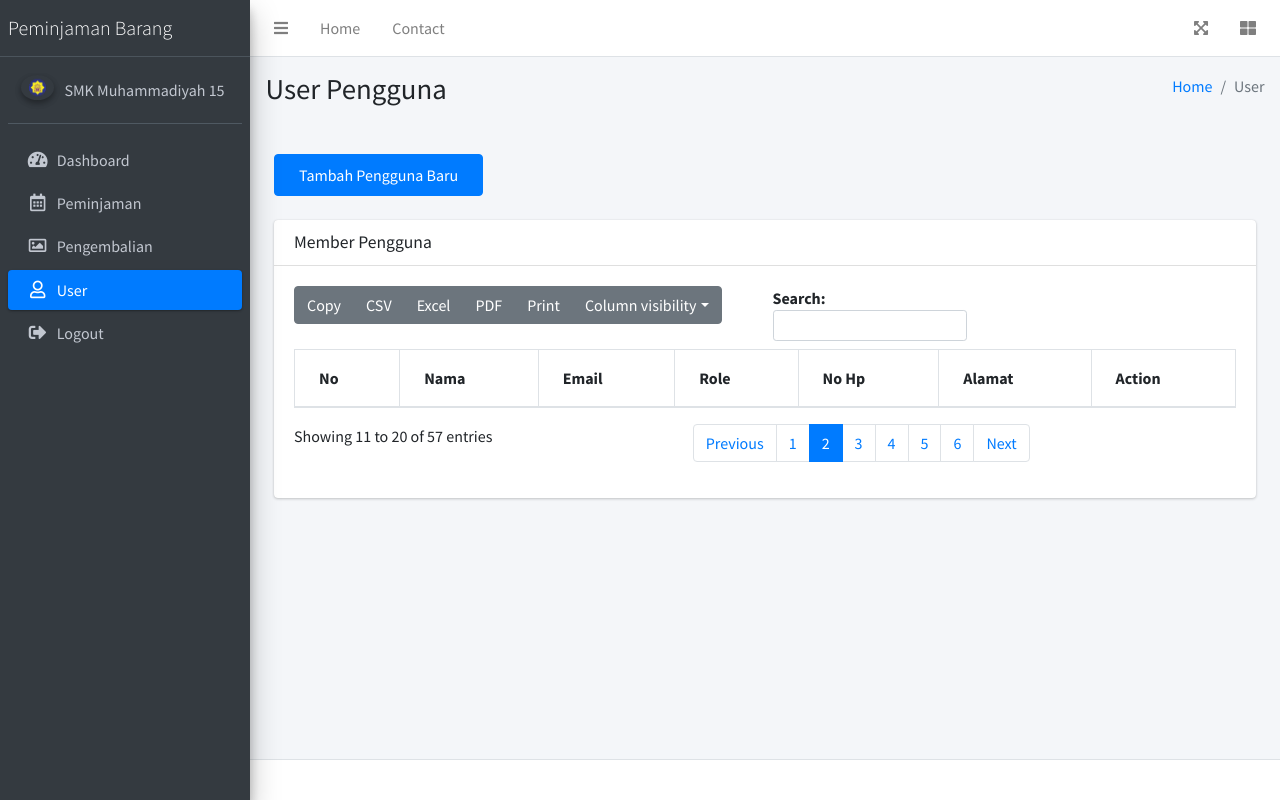
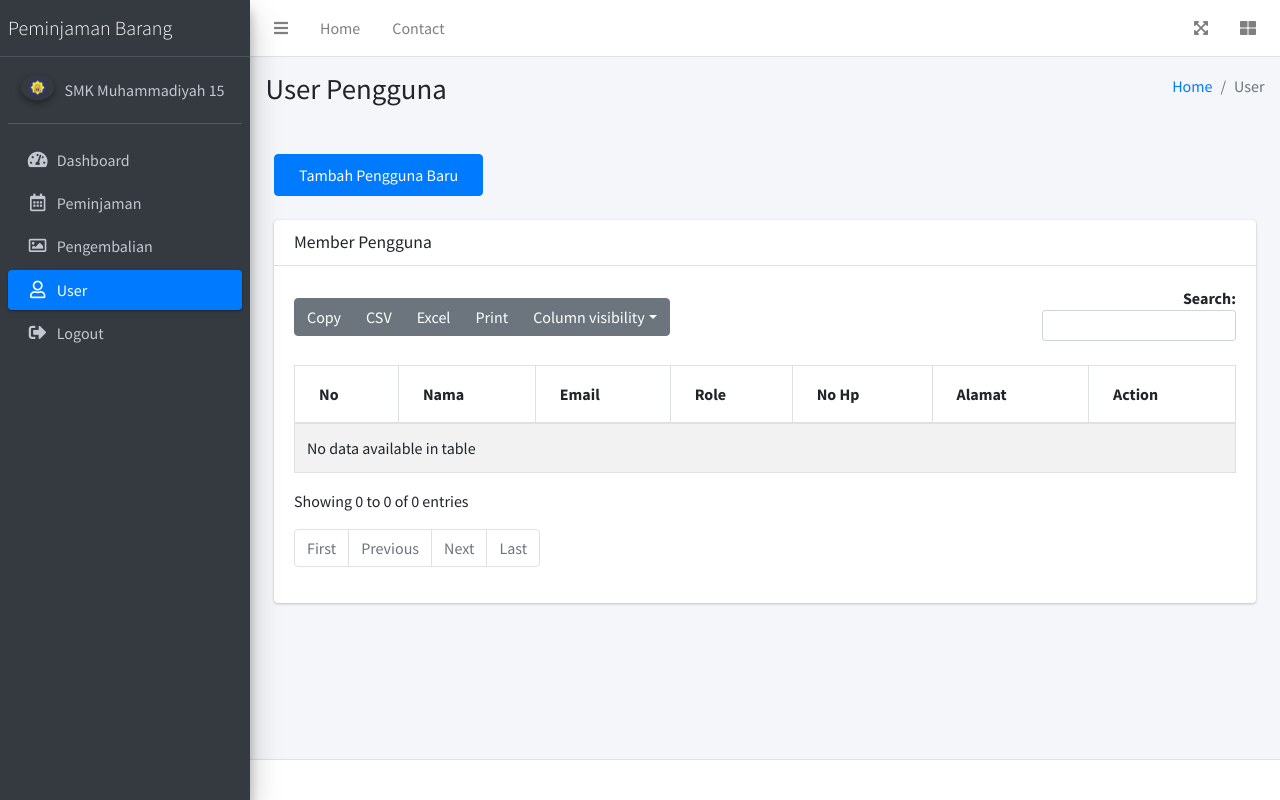
Before and after one commit to Rangers69/peminjaman_barang, a CodeIgniter app: page /peminjaman_barang/user in a window 1280 px wide. Run offline with CodeIgniter, Linux system fonts and the light colour scheme; data that the repository does not hold is empty; some libraries are stand-ins or nearby versions.

Commit message:
perbaikan user index

```diff
--- a/application/views/user/index.php
+++ b/application/views/user/index.php
@@ -42,32 +42,6 @@
 			<div class="card-body">
 				<div id="example1_wrapper" class="dataTables_wrapper dt-bootstrap4">
 					<div class="row">
-						<div class="col-sm-12 col-md-6">
-							<div class="dt-buttons btn-group flex-wrap"> <button
-									class="btn btn-secondary buttons-copy buttons-html5" tabindex="0"
-									aria-controls="example1" type="button"><span>Copy</span></button> <button
-									class="btn btn-secondary buttons-csv buttons-html5" tabindex="0"
-									aria-controls="example1" type="button"><span>CSV</span></button> <button
-									class="btn btn-secondary buttons-excel buttons-html5" tabindex="0"
-									aria-controls="example1" type="button"><span>Excel</span></button> <button
-									class="btn btn-secondary buttons-pdf buttons-html5" tabindex="0"
-									aria-controls="example1" type="button"><span>PDF</span></button> <button
-									class="btn btn-secondary buttons-print" tabindex="0" aria-controls="example1"
-									type="button"><span>Print</span></button>
-								<div class="btn-group"><button
-										class="btn btn-secondary buttons-collection dropdown-toggle buttons-colvis"
-										tabindex="0" aria-controls="example1" type="button"
-										aria-haspopup="true"><span>Column visibility</span><span
-											class="dt-down-arrow"></span></button></div>
-							</div>
-						</div>
-						<div class="col-sm-12 col-md-6">
-							<div id="example1_filter" class="dataTables_filter"><label>Search:<input type="search"
-										class="form-control form-control-sm" placeholder=""
-										aria-controls="example1"></label></div>
-						</div>
-					</div>
-					<div class="row">
 						<div class="col-sm-12">
 							<table id="example1" class="table table-bordered table-striped dataTable dtr-inline"
 								aria-describedby="example1_info">
@@ -101,36 +75,6 @@
                                 <?php endforeach; ?>
 								</tbody>
 							</table>
-						</div>
-					</div>
-					<div class="row">
-						<div class="col-sm-12 col-md-5">
-							<div class="dataTables_info" id="example1_info" role="status" aria-live="polite">Showing 11
-								to 20 of 57 entries</div>
-						</div>
-						<div class="col-sm-12 col-md-7">
-							<div class="dataTables_paginate paging_simple_numbers" id="example1_paginate">
-								<ul class="pagination">
-									<li class="paginate_button page-item previous" id="example1_previous"><a href="#"
-											aria-controls="example1" data-dt-idx="0" tabindex="0"
-											class="page-link">Previous</a></li>
-									<li class="paginate_button page-item "><a href="#" aria-controls="example1"
-											data-dt-idx="1" tabindex="0" class="page-link">1</a></li>
-									<li class="paginate_button page-item active"><a href="#" aria-controls="example1"
-											data-dt-idx="2" tabindex="0" class="page-link">2</a></li>
-									<li class="paginate_button page-item "><a href="#" aria-controls="example1"
-											data-dt-idx="3" tabindex="0" class="page-link">3</a></li>
-									<li class="paginate_button page-item "><a href="#" aria-controls="example1"
-											data-dt-idx="4" tabindex="0" class="page-link">4</a></li>
-									<li class="paginate_button page-item "><a href="#" aria-controls="example1"
-											data-dt-idx="5" tabindex="0" class="page-link">5</a></li>
-									<li class="paginate_button page-item "><a href="#" aria-controls="example1"
-											data-dt-idx="6" tabindex="0" class="page-link">6</a></li>
-									<li class="paginate_button page-item next" id="example1_next"><a href="#"
-											aria-controls="example1" data-dt-idx="7" tabindex="0"
-											class="page-link">Next</a></li>
-								</ul>
-							</div>
 						</div>
 					</div>
 				</div>
@@ -281,22 +225,20 @@
 <script src="https://cdn.jsdelivr.net/npm/sweetalert2@11"></script>
 
 <script>
-  $(function () {
-    $("#example1").DataTable({
-      "responsive": true, "lengthChange": false, "autoWidth": false,
-      "buttons": ["copy", "csv", "excel", "pdf", "print", "colvis"]
-    }).buttons().container().appendTo('#example1_wrapper .col-md-6:eq(0)');
-
-    // $('#example2').DataTable({
-    //   "paging": true,
-    //   "lengthChange": false,
-    //   "searching": false,
-    //   "ordering": true,
-    //   "info": true,
-    //   "autoWidth": false,
-    //   "responsive": true,
-    // });
-  });
+  var table = $('#example1').DataTable({
+        paging: true,
+        pagingType: 'full_numbers', // previous, numbers, simple, full_numbers, ...
+        pageLength: 10,
+        lengthMenu: [10, 25, 50, 100],
+        dom: '<"row align-items-center mb-3"' +
+                '<"col-md-7 col-12 mb-2 mb-md-0"B>' +
+                '<"col-md-5 col-12 text-md-right"f>' +
+            '>rtip',
+        buttons: ["copy", "csv", "excel", "pdf", "print", "colvis"],
+        initComplete: function () {
+            $('#example1_wrapper .dataTables_paginate').addClass('pt-3');
+        }
+    });
 </script>
 
 <script>
```
